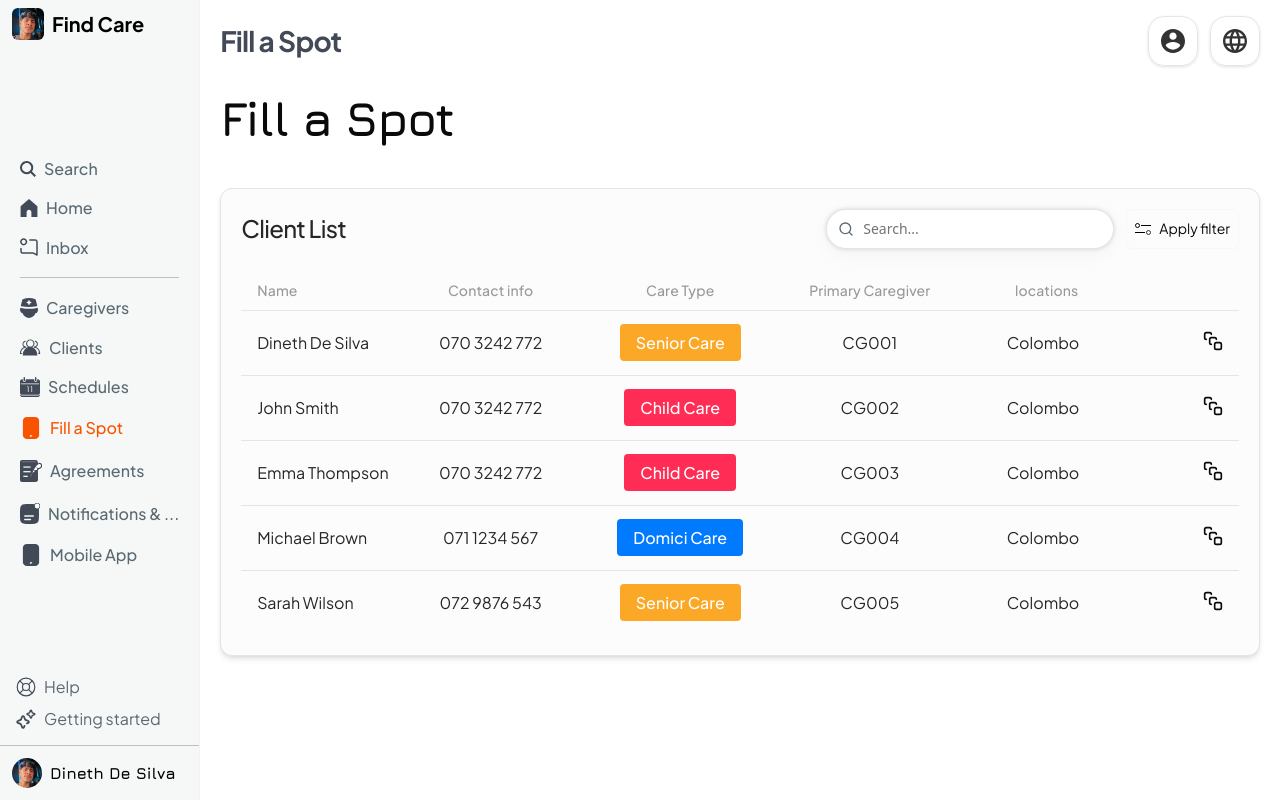
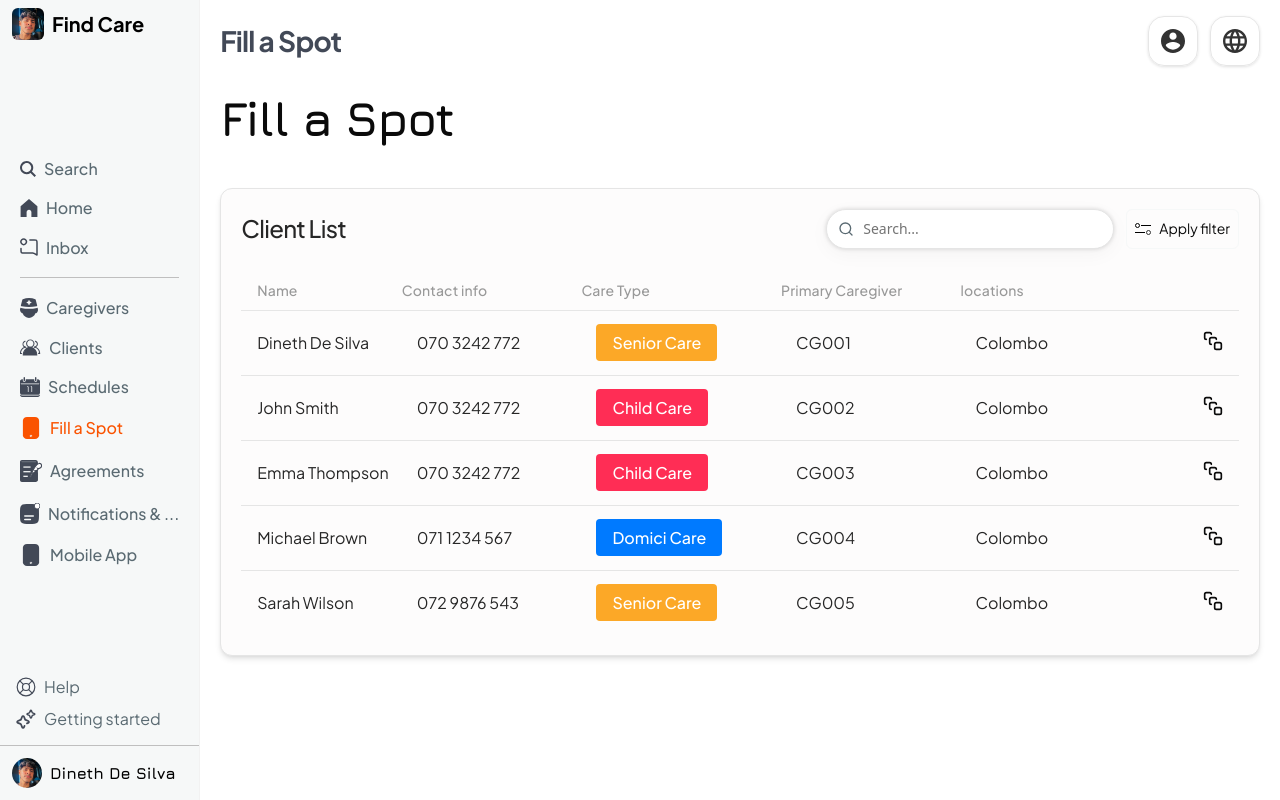
Before and after one commit to dinethde/FindCare, a Next.js app in the folder saas/: page /tenant/1/filla-spot in a window 1280 px wide. Built offline with nearby package versions, Linux system fonts and the light colour scheme.

Commit message:
fixing typescript errors #4 - refactor: clean up imports and improve code structure across multiple components

```diff
--- a/saas/components/schedule/ClientCalendarView.tsx
+++ b/saas/components/schedule/ClientCalendarView.tsx
@@ -11,7 +11,7 @@ export function ClientCalendarView({
   selectedClientId,
 }: ClientCalendarViewProps) {
   // Find primary caregiver (for demo, using first caregiver)
-  const primaryCaregiver = Object.values(agencyData.caregivers)[0];
+  // const primaryCaregiver = Object.values(agencyData.caregivers)[0];
 
   return (
     <div className="flex gap-4">
--- a/saas/components/table/DynamicTable.tsx
+++ b/saas/components/table/DynamicTable.tsx
@@ -1,7 +1,7 @@
 "use client";
 
 import { useState, useMemo, Key } from "react";
-import type { TableConfig } from "../../types/TableTypes";
+import type { TableConfig, TableColumn } from "../../types/TableTypes";
 import { TableHeader } from "./TableHeader";
 import { CareTypeBadge } from "../CareTypeBadge";
 import { SquareStackIcon as Square2StackIcon } from "lucide-react";
@@ -10,12 +10,11 @@ import { ReviewBox } from "../ReviewBadge";
 import Link from "next/link";
 import { Eye } from "lucide-react";
 import { usePathname } from "next/navigation";
-import { UrlObject } from "url";
 
-interface DynamicTableProps {
-  config: TableConfig;
+interface DynamicTableProps<T> {
+  config: TableConfig<T>;
   tableType?: string;
-  data: any[];
+  data: T[];
   filterOptions: Array<{
     key: string;
     label: string;
@@ -26,14 +25,14 @@ interface DynamicTableProps {
   profilePath?: string; // Add profilePath for dynamic navigation
 }
 
-export function DynamicTable({
+export function DynamicTable<T extends { id: string }>({
   config,
   data,
   filterOptions,
   tableType = "",
   initialFilters = {},
   profilePath = "", // Default to empty string if not provided
-}: DynamicTableProps) {
+}: DynamicTableProps<T>) {
   const pathname = usePathname();
   const pageIn = pathname.split("/")[3]; // Get the route section (caregivers, clients, etc.)
 
@@ -57,8 +56,7 @@ export function DynamicTable({
   };
 
   const [isFilterModalOpen, setIsFilterModalOpen] = useState(false);
-  const [activeFilters, setActiveFilters] =
-    useState<Record<string, any>>(initialFilters);
+  const [activeFilters, setActiveFilters] = useState<Record<string, any>>(initialFilters);
   const [searchQuery, setSearchQuery] = useState("");
 
   const filteredData = useMemo(() => {
@@ -66,17 +64,20 @@ export function DynamicTable({
       // Apply filters
       const passesFilters = Object.entries(activeFilters).every(
         ([key, value]) => {
+          if (!value) return true;
+
+          const itemValue = item[key as keyof T];
           if (Array.isArray(value)) {
             // For checkbox filters
-            return value.length === 0 || value.includes(item[key]);
+            return value.length === 0 || value.includes(itemValue);
           } else if (typeof value === "string") {
             // For text filters
-            return String(item[key])
+            return String(itemValue)
               .toLowerCase()
               .includes(value.toLowerCase());
           } else if (typeof value === "number") {
             // For number filters
-            return item[key] >= value;
+            return Number(itemValue) >= value;
           }
           return true;
         }
@@ -94,19 +95,19 @@ export function DynamicTable({
     });
   }, [data, activeFilters, searchQuery]);
 
-  const renderCell = (column: any, item: any) => {
+  const renderCell = (column: TableColumn<T>, item: T) => {
     const value = item[column.key];
 
     if (column.render) {
-      return column.render(value);
+      return column.render(value, item);
     }
 
     if (column.key === "careType") {
-      return <CareTypeBadge type={value} />;
+      return <CareTypeBadge type={value as string} />;
     }
 
     if (column.key === "review") {
-      return <ReviewBox review={value} rate={item.rate} />;
+      return <ReviewBox review={value as string} rate={(item as any).rate} />;
     }
 
     if (column.key === "assignedTimes" && Array.isArray(value)) {
@@ -121,7 +122,7 @@ export function DynamicTable({
       );
     }
 
-    return <span className="text-regular-text text-neutral-10">{value}</span>;
+    return <span className="text-regular-text text-neutral-10">{String(value)}</span>;
   };
 
   const handleFilter = (filters: Record<string, any>) => {
@@ -133,8 +134,8 @@ export function DynamicTable({
   };
 
   return (
-    <div className="rounded-regular border bg-main overflow-hidden shadow-md flex flex-col p-5 gap-8 w-full ">
-      <div className="">
+    <div className="rounded-regular border bg-main overflow-hidden shadow-md flex flex-col p-5 gap-8 w-full">
+      <div>
         <TableHeader
           title={config.title}
           onSearch={handleSearch}
@@ -143,31 +144,21 @@ export function DynamicTable({
           showSeeMore={config.showSeeMore}
         />
       </div>
-      <div className="">
+      <div>
         <table className="w-full">
           <thead>
             <tr className="border-b border-neutral-3">
-              {config.columns.map(
-                (
-                  column: {
-                    key: string;
-                    header: string;
-                    width?: string | number;
-                  },
-                  index: number
-                ) => (
+              {config.columns.map((column, index) => (
                 <th
-                    key={column.key}
-                    className={`pb-3 text-left text-tagline text-neutral-7 ${index === 0 ? "pl-4" : ""} ${config.headerAlignments && config.headerAlignments[index]
-                        ? `text-${config.headerAlignments[index]}`
-                        : ""
+                  key={String(column.key)}
+                  className={`pb-3 text-left text-tagline text-neutral-7 ${
+                    index === 0 ? "pl-4" : ""
                   }`}
                   style={{ width: column.width }}
                 >
                   {column.header}
                 </th>
-                )
-              )}
+              ))}
               <th className="w-10 pb-2" />
             </tr>
           </thead>
@@ -182,24 +173,18 @@ export function DynamicTable({
                       : ""
                   }
                 >
-                  {config.columns.map(
-                    (
-                      column: { key: Key | null | undefined },
-                      colIndex: number
-                    ) => (
+                  {config.columns.map((column, colIndex) => (
                     <td
-                        key={column.key}
-                        className={`${config.title === "Caregiver List" ? "py-6" : "py-5"
-                          } ${colIndex === 0 ? "pl-4" : "px-4"}  ${colIndex === config.columns.length - 1 ? "pr-0" : ""} ${config.headerAlignments &&
-                            config.headerAlignments[colIndex]
-                            ? `text-${config.headerAlignments[colIndex]}`
-                            : ""
+                      key={String(column.key)}
+                      className={`${
+                        config.title === "Caregiver List" ? "py-6" : "py-5"
+                      } ${colIndex === 0 ? "pl-4" : "px-4"} ${
+                        colIndex === config.columns.length - 1 ? "pr-0" : ""
                       }`}
                     >
-                        {renderCell(column, item)}
+                      {renderCell(column as TableColumn<T>, item)}
                     </td>
-                    )
-                  )}
+                  ))}
 
                   {/* Action buttons with dynamic navigation */}
                   {tableType === "fill" ? (
@@ -223,12 +208,10 @@ export function DynamicTable({
           ) : (
             <tr>
               <td
-                colSpan={
-                  config.columns.length + (config.showViewAction ? 1 : 0)
-                }
+                colSpan={config.columns.length + (config.showViewAction ? 1 : 0)}
                 className="py-8 text-center"
               >
-                {config.emptyStateMessage || "No data available"}
+                No data available
               </td>
             </tr>
           )}
--- a/saas/components/table/FilterModal2.tsx
+++ b/saas/components/table/FilterModal2.tsx
@@ -20,12 +20,14 @@ interface FilterOption {
   options?: string[];
 }
 
+type FilterValue = string | number | string[];
+
 interface FilterModalProps {
   isOpen: boolean;
   onClose: () => void;
-  onApply: (filters: Record<string, any>) => void;
+  onApply: (filters: Record<string, FilterValue>) => void;
   filterOptions: FilterOption[];
-  initialFilters?: Record<string, any>;
+  initialFilters?: Record<string, FilterValue>;
 }
 
 export function FilterModal2({
@@ -35,7 +37,7 @@ export function FilterModal2({
   filterOptions,
   initialFilters = {},
 }: FilterModalProps) {
-  const [filters, setFilters] = useState<Record<string, any>>(initialFilters);
+  const [filters, setFilters] = useState<Record<string, FilterValue>>(initialFilters);
 
   // Reset filters to initial state when modal opens
   useEffect(() => {
@@ -44,8 +46,16 @@ export function FilterModal2({
     }
   }, [isOpen, initialFilters]);
 
-  const handleFilterChange = (key: string, value: any) => {
+  const handleFilterChange = (key: string, value: FilterValue) => {
     setFilters((prev) => ({ ...prev, [key]: value }));
+  };
+
+  const handleCheckboxChange = (key: string, opt: string, checked: boolean) => {
+    const currentValues = (filters[key] || []) as string[];
+    const newValues = checked
+      ? [...currentValues, opt]
+      : currentValues.filter((value) => value !== opt);
+    handleFilterChange(key, newValues);
   };
 
   const handleApply = () => {
@@ -70,7 +80,7 @@ export function FilterModal2({
         </DialogHeader>
         <div className="flex flex-col gap-6 py-4">
           {filterOptions.map((option) => (
-            <div key={option.key} className="flex  items-center gap-4">
+            <div key={option.key} className="flex items-center gap-4">
               <Label
                 htmlFor={option.key}
                 className="text-right text-tagline text-test-color2"
@@ -83,16 +93,8 @@ export function FilterModal2({
                     <div key={opt} className="flex items-center space-x-2">
                       <Checkbox
                         id={`${option.key}-${opt}`}
-                        checked={filters[option.key]?.includes(opt)}
-                        onCheckedChange={(checked) => {
-                          const currentValues = filters[option.key] || [];
-                          const newValues = checked
-                            ? [...currentValues, opt]
-                            : currentValues.filter(
-                                (value: string) => value !== opt
-                              );
-                          handleFilterChange(option.key, newValues);
-                        }}
+                        checked={Array.isArray(filters[option.key]) && (filters[option.key] as string[]).includes(opt)}
+                        onCheckedChange={(checked: boolean) => handleCheckboxChange(option.key, opt, checked)}
                       />
                       <Label
                         className="text-small-text"
@@ -106,8 +108,8 @@ export function FilterModal2({
               ) : (
                 <Input
                   id={option.key}
-                  className=" col-span-3 focus:ring-blue-500 focus:border-blue-500 "
-                  value={filters[option.key] || ""}
+                  className="col-span-3 focus:ring-blue-500 focus:border-blue-500"
+                  value={filters[option.key]?.toString() || ""}
                   onChange={(e) =>
                     handleFilterChange(option.key, e.target.value)
                   }
@@ -126,8 +128,8 @@ export function FilterModal2({
               Cancel
             </Button>
           </div>
-          <Button variant={"primary"} type="submit" onClick={handleApply}>
-            <p className="text-white"> Apply Filters</p>
+          <Button variant="primary" onClick={handleApply}>
+            <p className="text-white">Apply Filters</p>
           </Button>
         </DialogFooter>
       </DialogContent>
--- a/saas/components/table/MatchesTable.tsx
+++ b/saas/components/table/MatchesTable.tsx
@@ -6,21 +6,24 @@ import { matchesData } from "@/data/TableData";
 import { matchesConfig, matchesFilterOptions } from "@/config/tableConfig";
 import Link from "next/link";
 
+type FilterValue = string | number | string[];
+
 export function MatchesTable() {
   // Initialize with best matches filter enabled
-  const [activeFilters, setActiveFilters] = useState<Record<string, any>>({
+  const [activeFilters, setActiveFilters] = useState<Record<string, FilterValue>>({
     isBestMatch: ["true"],
   });
 
   // Filter the data based on best matches
   const filteredData = matchesData.filter((match) => {
-    if (!activeFilters.isBestMatch?.includes("true")) {
+    const bestMatchFilter = activeFilters.isBestMatch;
+    if (!Array.isArray(bestMatchFilter) || !bestMatchFilter.includes("true")) {
       return true; // Show all matches when filter is off
     }
     return match.isBestMatch; // Only show best matches when filter is on
   });
 
-  const handleFilterChange = (filters: Record<string, any>) => {
+  const handleFilterChange = (filters: Record<string, FilterValue>) => {
     setActiveFilters(filters);
   };
 
@@ -61,6 +64,7 @@ export function MatchesTable() {
         filterOptions={matchesFilterOptions}
         onFilterChange={handleFilterChange}
         initialFilters={activeFilters}
+        tableType="fill"
       />
     </div>
   );
--- a/saas/components/table/TableHeader.tsx
+++ b/saas/components/table/TableHeader.tsx
@@ -1,7 +1,4 @@
 "use client";
-
-import { Filter, SlidersHorizontal } from "lucide-react";
-import { Button } from "@/components/ui/button";
 import { Tabs, TabsList, TabsTrigger } from "@/components/ui/tabs";
 import { SearchBar2 } from "./SearchBar2";
 import ApplyFilter from "../ApplyFilter";
--- a/saas/components/ui/button.tsx
+++ b/saas/components/ui/button.tsx
@@ -1,6 +1,6 @@
 import * as React from "react";
+import { cva, type VariantProps } from "class-variance-authority";
 import { Slot } from "@radix-ui/react-slot";
-import { cva, type VariantProps } from "class-variance-authority";
 
 import { cn } from "@/lib/utils";
 
--- a/saas/components/ui/modal/modal.tsx
+++ b/saas/components/ui/modal/modal.tsx
@@ -8,7 +8,7 @@ interface ModalProps {
   width?: number;
 }
 
-export function Modal({ children, routePath, width = 90 }: ModalProps) {
+export function Modal({ children, routePath, }: ModalProps) {
   const router = useRouter();
 
   // When the overlay is clicked, navigate to "/cargiver"
```
Also changed, not shown: saas/components/TasksCard.tsx (+1 -8 lines), saas/components/schedule/CareProviderCalendar.tsx (+1 -6 lines), saas/components/schedule/CareProviderDashboard.tsx (+14 -13 lines). Lines whose indentation alone changed are shown as unchanged.
